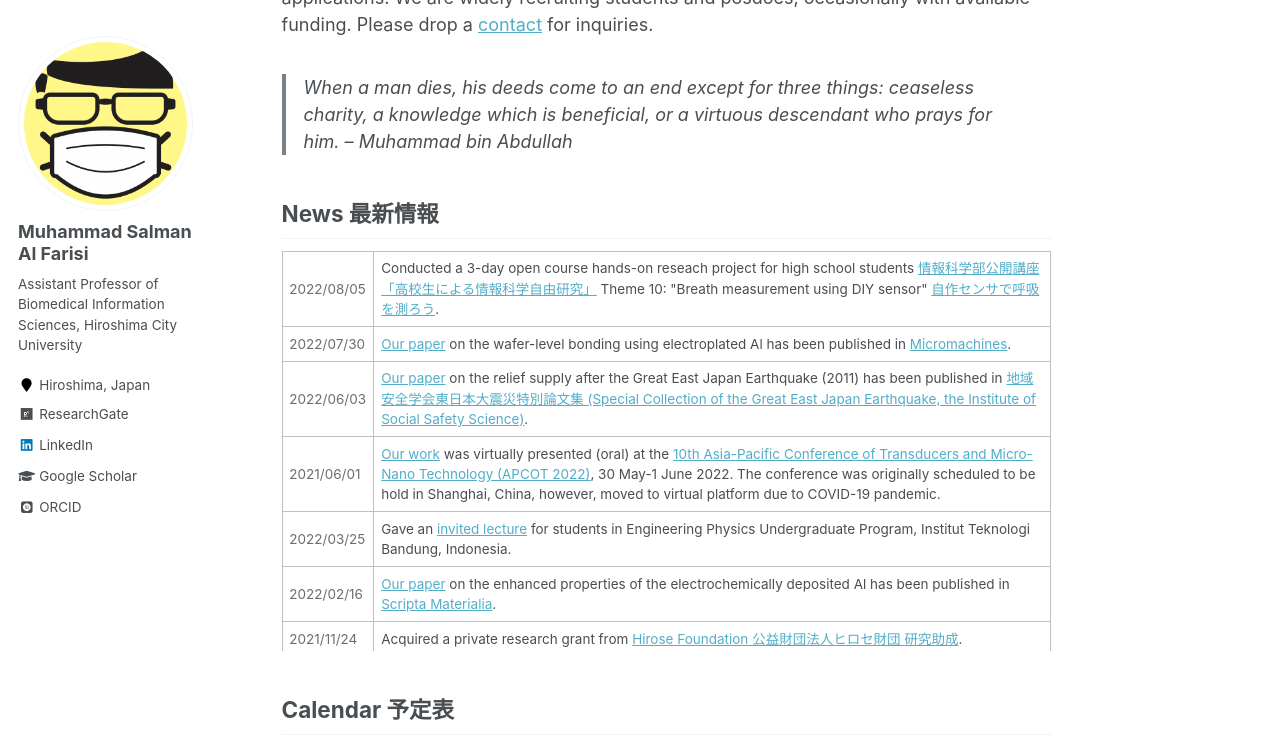
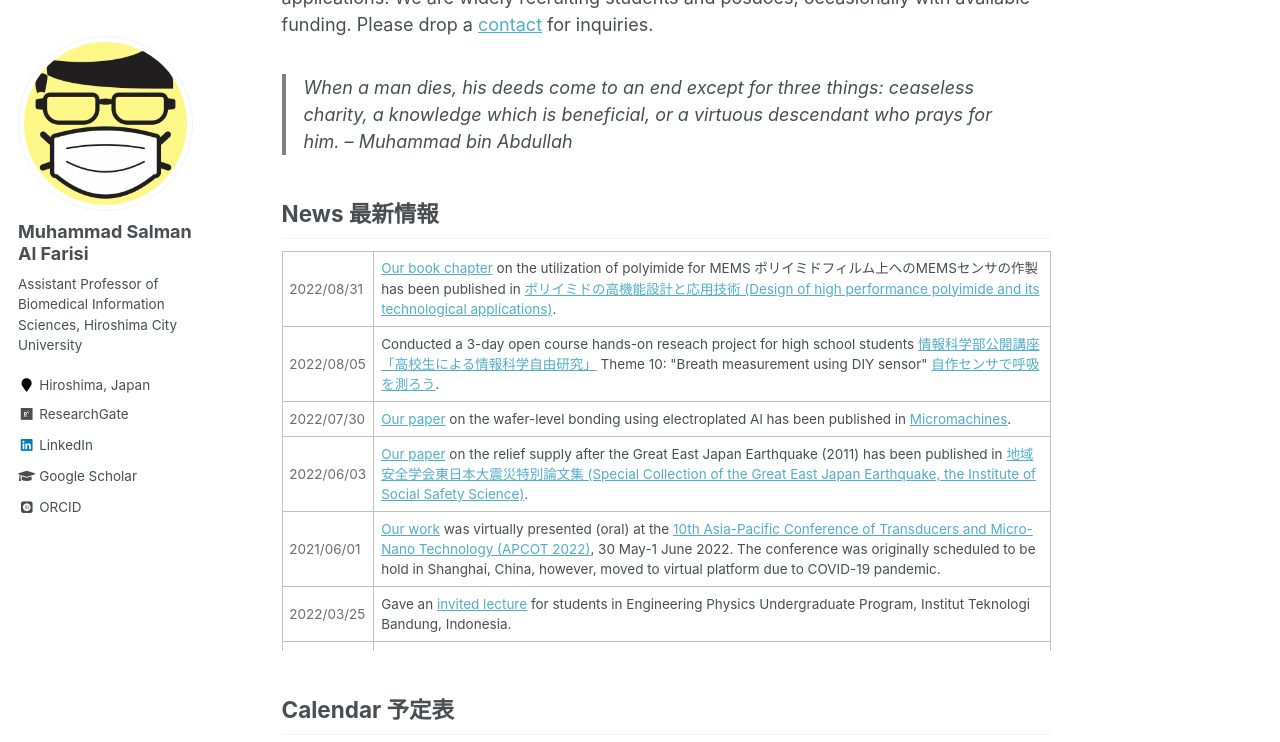
Before and after one commit to msalfarisi/msalfarisi.github.io, a Jekyll site: the page built from _pages/home.md, in a window 1280 px wide and 900 px high, scrolled down 457 px, cut to the strip 0-742 px from the top of the window. Built offline with Jekyll 4.4.1, drawn with Linux system fonts in a browser that asks for light colours; some web fonts are replaced.

Commit message:
Update home.md

```diff
--- a/_pages/home.md
+++ b/_pages/home.md
@@ -22,6 +22,10 @@ Welcome to the homepage of Muhammad Salman Al Farisi, an Assistant Professor at
 
 <div style="overflow-y: scroll; height:400px;">
  <table style="width:100%">
+  <tr>
+    <td style="color:#6d6d6d;">2022/08/31</td>
+    <td><a href="/publication/book/">Our book chapter</a> on the utilization of polyimide for MEMS ポリイミドフィルム上へのMEMSセンサの作製 has been published in <a href="https://www.gijutu.co.jp/doc/b_2165.htm"> ポリイミドの高機能設計と応用技術 (Design of high performance polyimide and its technological applications)</a>.</td>
+  </tr>
   <tr>
     <td style="color:#6d6d6d;">2022/08/05</td>
     <td>Conducted a 3-day open course hands-on reseach project for high school students <a href="https://www.hiroshima-cu.ac.jp/news/c00033950/">情報科学部公開講座「高校生による情報科学自由研究」</a> Theme 10: "Breath measurement using DIY sensor" <a href="https://www.hiroshima-cu.ac.jp/uploads/2022/06/ba0cbfa768f4bb06628f1bcf6f75ca4c-20220606071801922.pdf">自作センサで呼吸を測ろう</a>.</td>
```
